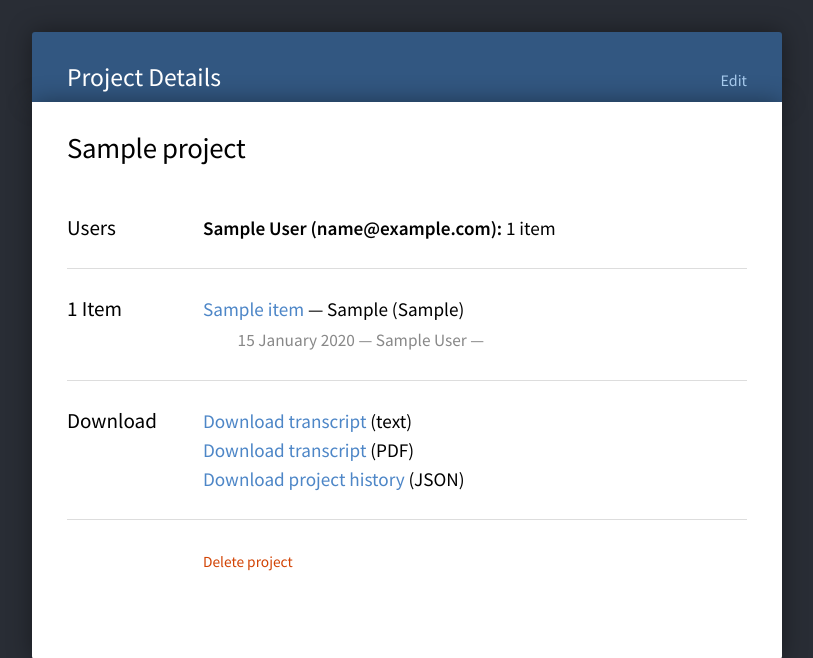
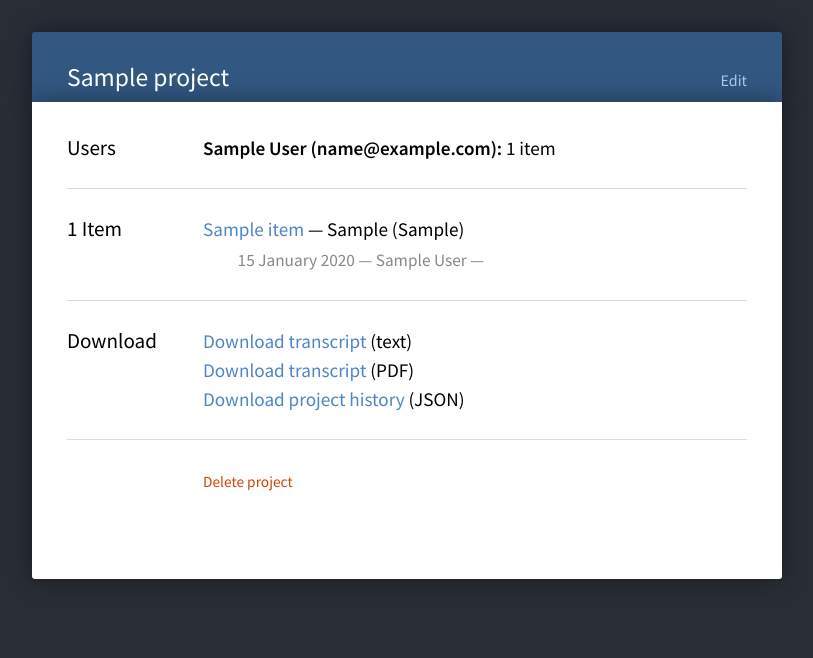
Before and after one commit to mod2/codex, a Django app: page /project/1/ in a window 1280 px wide. Shown: the part 45-703 px from the top of the page, without its empty margins (233-1046 px from the left). Run offline with Django 3.2, Linux system fonts and the light colour scheme; a user stored in the database is signed in; tables that the repository leaves empty hold one stand-in row (values such as "Sample post"); parts of the project's set-up code (start-up, migrations or seed data) failed here and were passed over.

Commit message:
Moved project name to header

```diff
--- a/transcribe/templates/project.html
+++ b/transcribe/templates/project.html
@@ -1,13 +1,11 @@
 {% extends 'page.html' %}
 
-{% block title %}Project Details{% endblock title %}
+{% block title %}{{ project.name }}{% endblock title %}
 
 {% block page_link %}<a href="{% url "edit_project" project.id %}">Edit</a>{% endblock page_link %}
 
 {% block content %}
 <div class="project-details">
-    <h1>{{ project.name }}</h1>
-
 	<div class="group">
 		<label>Users</label>
 		<section>
```
